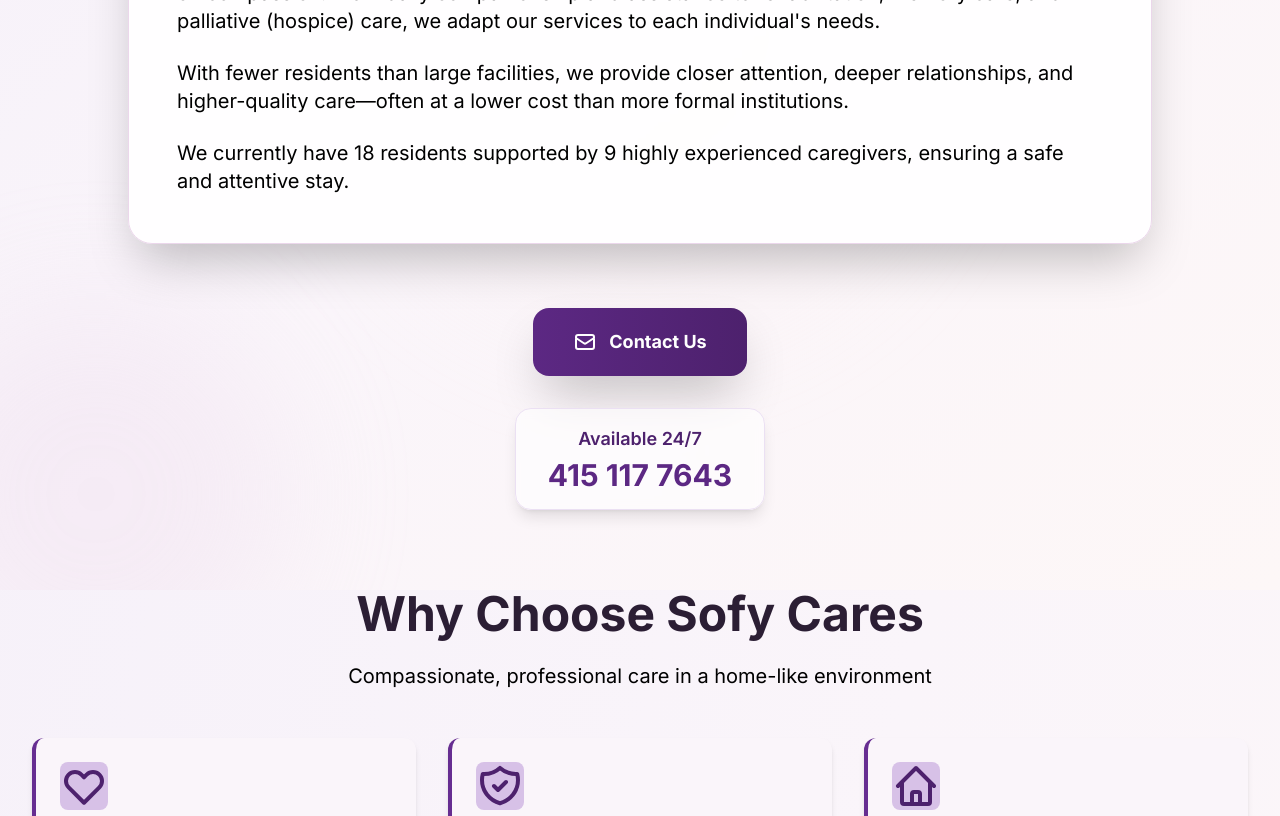
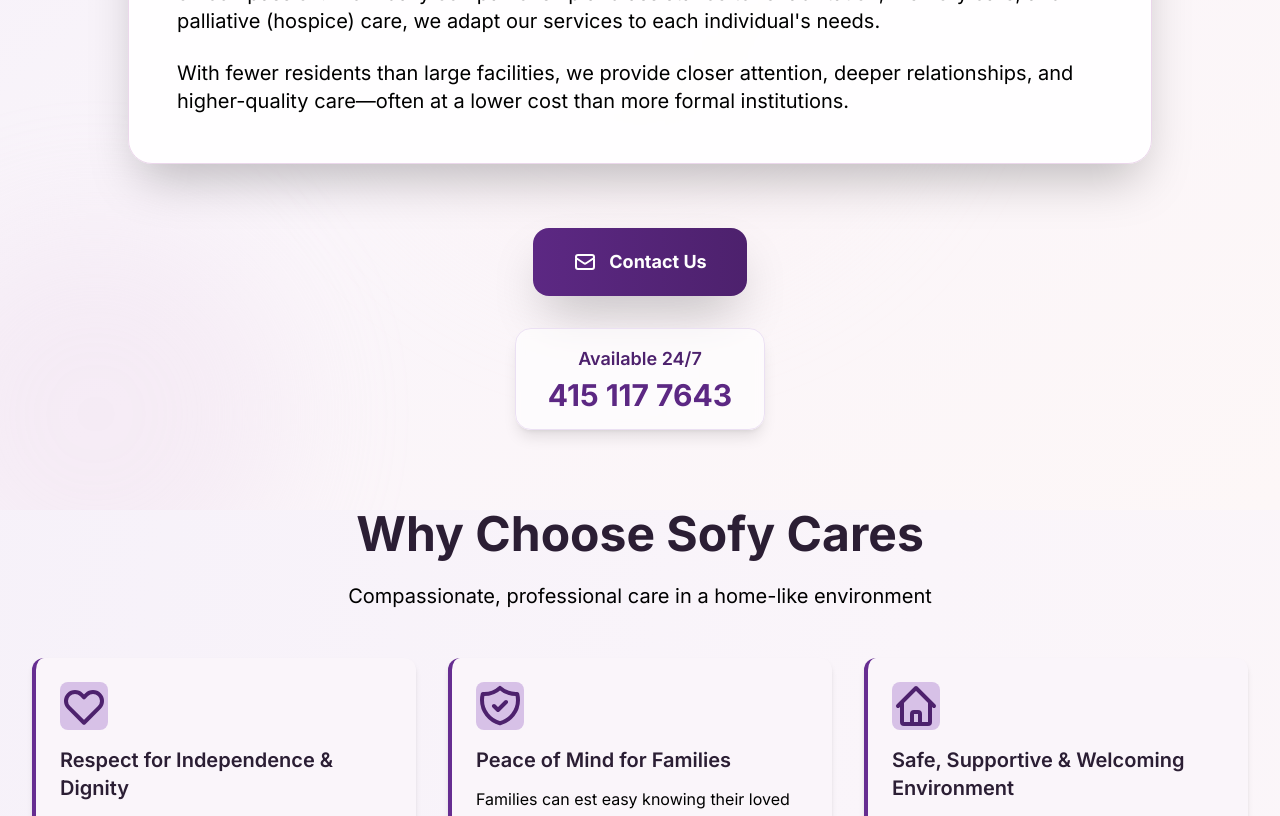
Before and after one commit to DisMedina/sofycares, a React (Vite) app: page / in a window 1280 px wide. Shown: the part 1240-2056 px from the top of the page. Built offline with nearby package versions, Linux system fonts and the light colour scheme.

Commit message:
test updated

```diff
--- a/src/data/content.ts
+++ b/src/data/content.ts
@@ -7,7 +7,6 @@
     paragraphs: [
       "Currently, Sofy Cares offers full-time and part-time care, serving families in San Miguel de Allende with integrity, experience, and genuine dedication. We are a home-like community built on compassion. From daily companionship and assistance to rehabilitation, memory care, and palliative (hospice) care, we adapt our services to each individual's needs.",
       "With fewer residents than large facilities, we provide closer attention, deeper relationships, and higher-quality care—often at a lower cost than more formal institutions.",
-      "We currently have 18 residents supported by 9 highly experienced caregivers, ensuring a safe and attentive stay.",
     ],
   },
   cta: {
```
